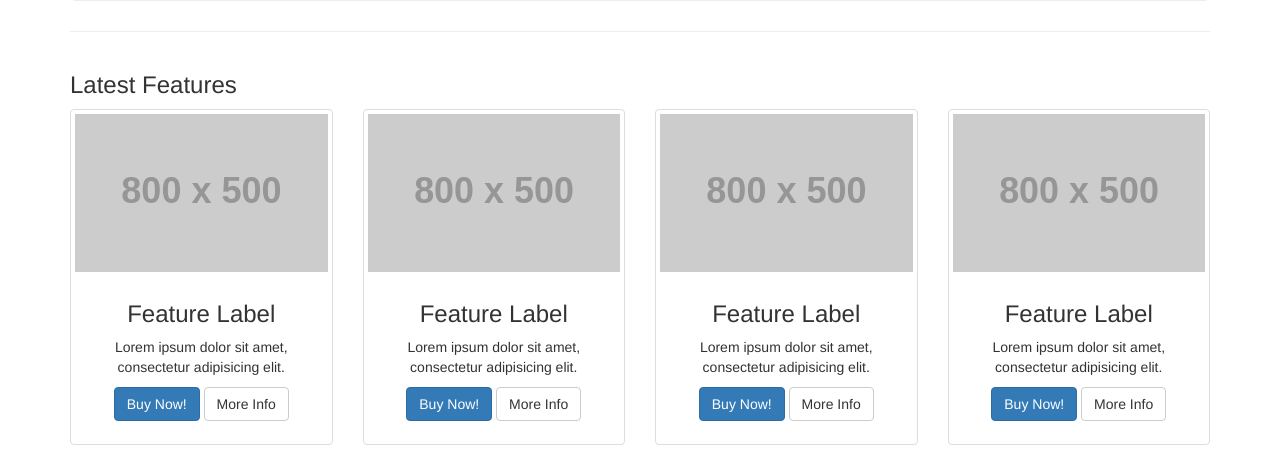
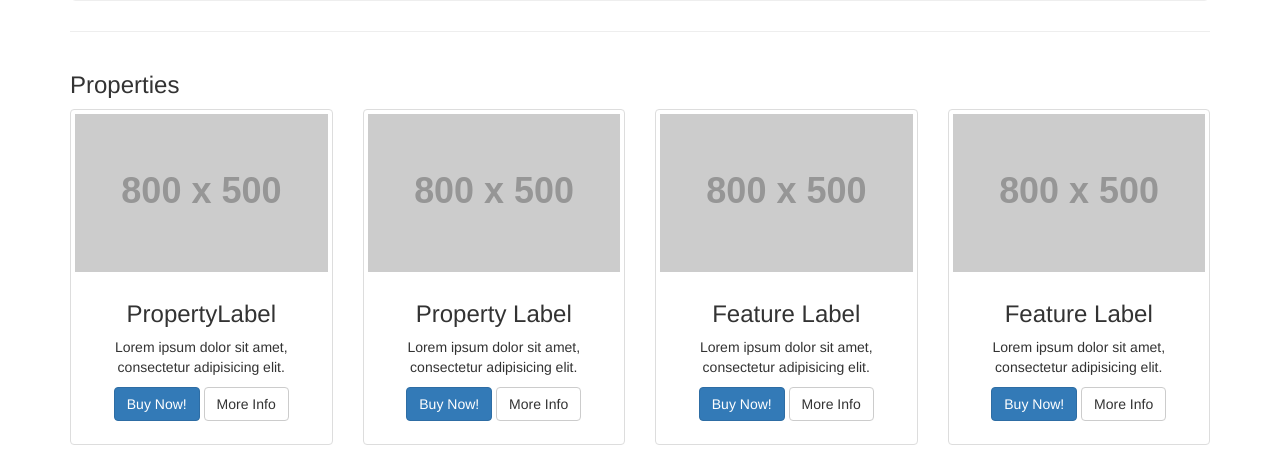
Before and after one commit to ioproxxy/Itara, a Django app: page / in a window 1280 px wide. Shown: the part 438-887 px from the top of the page. Run offline with Django 3.2, Linux system fonts and the light colour scheme; grey boxes labelled with a size stand in for pictures from a placeholder-image service; some libraries are stand-ins or nearby versions.

Commit message:
More text changes

```diff
--- a/properties/templates/index.html
+++ b/properties/templates/index.html
@@ -77,7 +77,7 @@
         <!-- Title -->
         <div class="row">
             <div class="col-lg-12">
-                <h3>Latest Features</h3>
+                <h3>Properties</h3>
             </div>
         </div>
         <!-- /.row -->
@@ -89,7 +89,7 @@
                 <div class="thumbnail">
                     <img src="http://placehold.it/800x500" alt="">
                     <div class="caption">
-                        <h3>Feature Label</h3>
+                        <h3>PropertyLabel</h3>
                         <p>Lorem ipsum dolor sit amet, consectetur adipisicing elit.</p>
                         <p>
                             <a href="#" class="btn btn-primary">Buy Now!</a> <a href="#" class="btn btn-default">More Info</a>
@@ -102,7 +102,7 @@
                 <div class="thumbnail">
                     <img src="http://placehold.it/800x500" alt="">
                     <div class="caption">
-                        <h3>Feature Label</h3>
+                        <h3>Property Label</h3>
                         <p>Lorem ipsum dolor sit amet, consectetur adipisicing elit.</p>
                         <p>
                             <a href="#" class="btn btn-primary">Buy Now!</a> <a href="#" class="btn btn-default">More Info</a>
```
